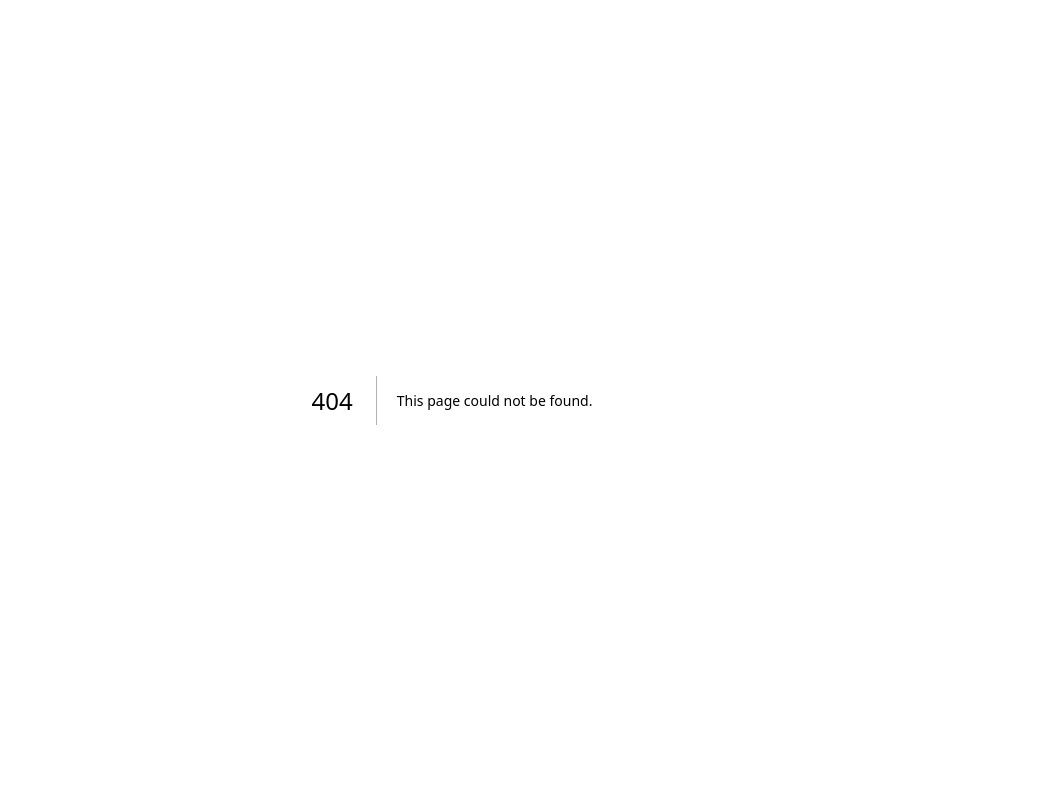
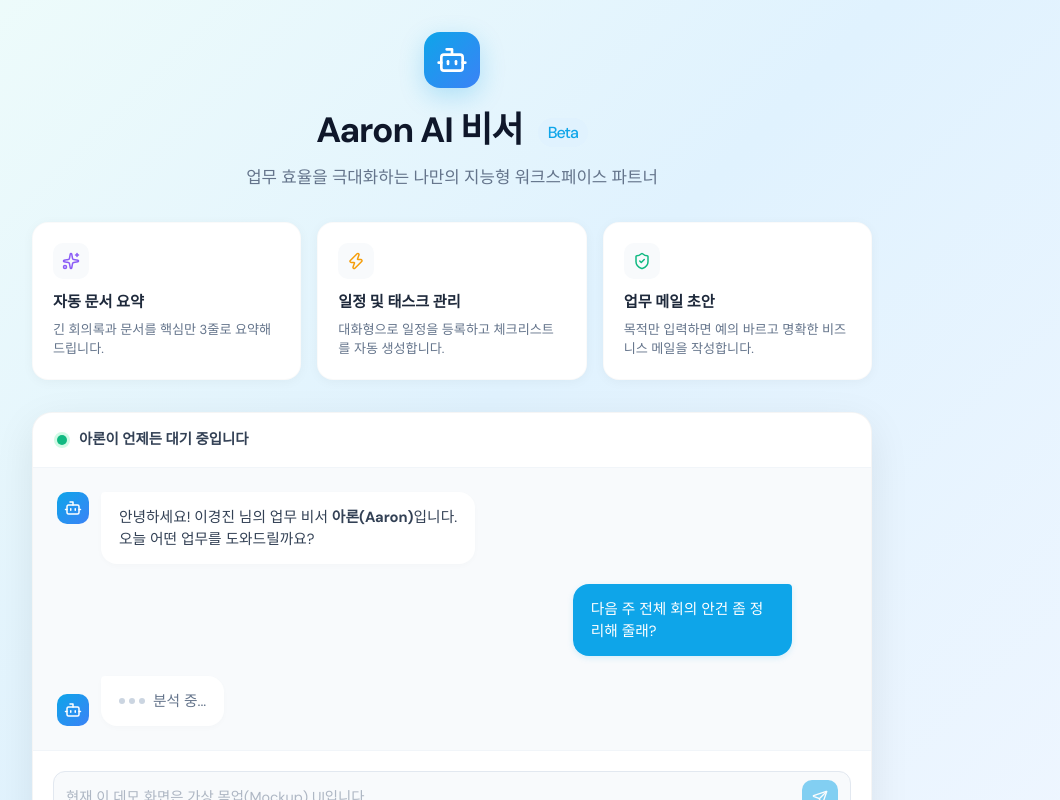
Before and after one commit to vip7612-maker/lee-work-portal, a Next.js app: page /aaron-ai in a window 1280 px wide. Before the commit this address had no page. Shown: the whole page, without its empty margins (188-1248 px from the left). Built offline with nearby package versions, Linux system fonts and the light colour scheme.

Commit message:
feat: 아론 AI 비서 가상 프로젝트(Mockup) 메뉴 및 페이지 추가

```diff
--- /dev/null
+++ b/src/app/aaron-ai/page.tsx
@@ -0,0 +1,123 @@
+"use client";
+import { Send, Bot, Sparkles, Zap, ShieldCheck } from "lucide-react";
+
+export default function AaronAI() {
+  return (
+    <div style={{
+      minHeight: "100vh",
+      background: "linear-gradient(135deg, #f0fdfa 0%, #e0f2fe 50%, #eff6ff 100%)",
+      padding: "32px",
+      fontFamily: "'DM Sans', system-ui, sans-serif",
+      display: "flex",
+      flexDirection: "column",
+      alignItems: "center"
+    }}>
+      <div style={{ maxWidth: 840, width: "100%", flex: 1, display: "flex", flexDirection: "column" }}>
+
+        {/* Header */}
+        <div style={{ textAlign: "center", marginBottom: 32 }}>
+          <div style={{
+            display: "inline-flex", alignItems: "center", justifyContent: "center",
+            width: 56, height: 56, borderRadius: 16,
+            background: "linear-gradient(135deg, #0ea5e9, #3b82f6)",
+            color: "white", marginBottom: 16,
+            boxShadow: "0 8px 24px rgba(14, 165, 233, 0.25)"
+          }}>
+            <Bot size={32}/>
+          </div>
+          <h1 style={{ fontSize: "2.2rem", fontWeight: 700, color: "#0f172a", letterSpacing: "-0.03em", marginBottom: 8 }}>
+            Aaron AI 비서 <span style={{ fontSize: "1rem", fontWeight: 500, color: "#0ea5e9", background: "#e0f2fe", padding: "4px 10px", borderRadius: 20, verticalAlign: "middle", marginLeft: 8 }}>Beta</span>
+          </h1>
+          <p style={{ color: "#64748b", fontSize: "1.05rem", fontWeight: 500 }}>
+            업무 효율을 극대화하는 나만의 지능형 워크스페이스 파트너
+          </p>
+        </div>
+
+        {/* Feature Cards */}
+        <div style={{ display: "flex", gap: 16, marginBottom: 32 }}>
+          {[
+            { icon: <Sparkles size={18} color="#8b5cf6"/>, title: "자동 문서 요약", desc: "긴 회의록과 문서를 핵심만 3줄로 요약해 드립니다." },
+            { icon: <Zap size={18} color="#f59e0b"/>, title: "일정 및 태스크 관리", desc: "대화형으로 일정을 등록하고 체크리스트를 자동 생성합니다." },
+            { icon: <ShieldCheck size={18} color="#10b981"/>, title: "업무 메일 초안", desc: "목적만 입력하면 예의 바르고 명확한 비즈니스 메일을 작성합니다." }
+          ].map((feat, i) => (
+            <div key={i} style={{
+              flex: 1, background: "white", padding: 20, borderRadius: 16,
+              boxShadow: "0 2px 12px rgba(0,0,0,0.04)",
+              border: "1px solid rgba(0,0,0,0.02)"
+            }}>
+              <div style={{ width: 36, height: 36, borderRadius: 10, background: "#f8fafc", display: "flex", alignItems: "center", justifyContent: "center", marginBottom: 12 }}>
+                {feat.icon}
+              </div>
+              <h3 style={{ fontSize: "0.95rem", fontWeight: 700, color: "#1e293b", marginBottom: 6 }}>{feat.title}</h3>
+              <p style={{ fontSize: "0.82rem", color: "#64748b", lineHeight: 1.5 }}>{feat.desc}</p>
+            </div>
+          ))}
+        </div>
+
+        {/* Chat Interface Mockup */}
+        <div style={{
+          flex: 1, background: "white", borderRadius: 20,
+          boxShadow: "0 12px 40px rgba(0,0,0,0.08)",
+          display: "flex", flexDirection: "column", overflow: "hidden",
+          border: "1px solid rgba(0,0,0,0.04)"
+        }}>
+          {/* Chat header */}
+          <div style={{
+            padding: "16px 24px", borderBottom: "1px solid #f1f5f9",
+            display: "flex", alignItems: "center", gap: 12
+          }}>
+            <div style={{ width: 10, height: 10, borderRadius: "50%", background: "#10b981", boxShadow: "0 0 0 3px #d1fae5" }} />
+            <span style={{ fontSize: "0.9rem", fontWeight: 600, color: "#334155" }}>아론이 언제든 대기 중입니다</span>
+          </div>
+
+          {/* Chat Body */}
+          <div style={{ flex: 1, padding: 24, display: "flex", flexDirection: "column", gap: 20, background: "#f8fafc" }}>
+            <div style={{ display: "flex", gap: 12 }}>
+              <div style={{ width: 32, height: 32, borderRadius: 10, background: "linear-gradient(135deg, #0ea5e9, #3b82f6)", flexShrink: 0, display: "flex", alignItems: "center", justifyContent: "center" }}>
+                <Bot size={18} color="white"/>
+              </div>
+              <div style={{ background: "white", padding: "14px 18px", borderRadius: "4px 16px 16px 16px", boxShadow: "0 2px 6px rgba(0,0,0,0.02)", fontSize: "0.92rem", color: "#334155", lineHeight: 1.5, maxWidth: "80%" }}>
+                안녕하세요! 이경진 님의 업무 비서 <b>아론(Aaron)</b>입니다. <br/>
+                오늘 어떤 업무를 도와드릴까요?
+              </div>
+            </div>
+
+            <div style={{ display: "flex", gap: 12, alignSelf: "flex-end" }}>
+              <div style={{ background: "#0ea5e9", padding: "14px 18px", borderRadius: "16px 4px 16px 16px", boxShadow: "0 2px 6px rgba(14,165,233,0.15)", fontSize: "0.92rem", color: "white", lineHeight: 1.5, maxWidth: "80%" }}>
+                다음 주 전체 회의 안건 좀 정리해 줄래?
+              </div>
+            </div>
+
+            <div style={{ display: "flex", gap: 12 }}>
+              <div style={{ width: 32, height: 32, borderRadius: 10, background: "linear-gradient(135deg, #0ea5e9, #3b82f6)", flexShrink: 0, display: "flex", alignItems: "center", justifyContent: "center", alignSelf: "flex-end" }}>
+                <Bot size={18} color="white"/>
+              </div>
+              <div style={{ display:"flex", alignItems:"center", gap:8, background: "white", padding: "14px 18px", borderRadius: "4px 16px 16px 16px", boxShadow: "0 2px 6px rgba(0,0,0,0.02)", fontSize: "0.92rem", color: "#64748b" }}>
+                <div style={{ display:"flex", gap:4 }}>
+                  <span style={{ width:6, height:6, borderRadius:"50%", background:"#cbd5e1" }}></span>
+                  <span style={{ width:6, height:6, borderRadius:"50%", background:"#cbd5e1" }}></span>
+                  <span style={{ width:6, height:6, borderRadius:"50%", background:"#cbd5e1" }}></span>
+                </div>
+                분석 중...
+              </div>
+            </div>
+          </div>
+
+          {/* Chat Input */}
+          <div style={{ padding: 20, background: "white", borderTop: "1px solid #f1f5f9" }}>
+            <div style={{ display: "flex", gap: 12, background: "#f8fafc", border: "1px solid #e2e8f0", borderRadius: 12, padding: "8px 12px", alignItems: "center" }}>
+              <input
+                disabled
+                placeholder="현재 이 데모 화면은 가상 목업(Mockup) UI입니다..."
+                style={{ flex: 1, background: "transparent", border: "none", outline: "none", fontSize: "0.9rem", color: "#64748b" }}
+              />
+              <button disabled style={{ background: "#0ea5e9", color: "white", border: "none", width: 36, height: 36, borderRadius: 10, display: "flex", alignItems: "center", justifyContent: "center", opacity: 0.5 }}>
+                <Send size={16} />
+              </button>
+            </div>
+          </div>
+        </div>
+      </div>
+    </div>
+  );
+}
--- a/src/app/globals.css
+++ b/src/app/globals.css
@@ -142,6 +142,13 @@ html, body { margin:0; padding:0; height:100vh; overflow:hidden;
   border-radius: 6px !important; margin-bottom: 0 !important;
 }
 .sb__appstore:hover { opacity: .9; color: white !important; }
+
+.sb__aaronai {
+  background: linear-gradient(135deg, #0EA5E9, #3B82F6) !important;
+  color: white !important;
+  border-radius: 6px !important; margin-bottom: 6px !important;
+}
+.sb__aaronai:hover { opacity: .9; color: white !important; }
 
 /* ── Col 2 : Viewport ── */
 .vp {
--- a/src/app/page.tsx
+++ b/src/app/page.tsx
@@ -10,6 +10,7 @@ import {
 } from "lucide-react";
 import Dashboard from "./dashboard/page";
 import AppStorePage from "./app-store/page";
+import AaronAIPage from "./aaron-ai/page";
 
 /* ── Types ── */
 type Tab = {
@@ -24,6 +25,7 @@ type VpTab     = { id: string; project_id: string; name: string; url: string; so
 const COLORS = ["#ea4335","#34a853","#fbbc04","#4285f4","#ff6d01","#673ab7","#00bcd4","#8bc34a"];
 const DASHBOARD_ID = "__dashboard__";
 const APPSTORE_ID = "__appstore__";
+const AARON_AI_ID = "__aaron_ai__";
 
 const seed: Tab[] = [
   { id:"p1", label:"Gmail",      url:"mail.google.com",    pinned:true, memo:"", color:"#ea4335" },
@@ -270,13 +272,14 @@ export default function Portal() {
 
   const isDashboard = activeId === DASHBOARD_ID;
   const isAppStore = activeId === APPSTORE_ID;
+  const isAaronAi = activeId === AARON_AI_ID;
   const currentVpUrl = (() => {
-    if (isDashboard || isAppStore) return '';
+    if (isDashboard || isAppStore || isAaronAi) return '';
     if (activeVpTabId) { const vt = vpTabs.find(t => t.id === activeVpTabId); if (vt) return vt.url; }
     return active?.url || '';
   })();
 
-  if (!active && !isDashboard && !isAppStore) return <div className="login-screen"><p style={{ color:"var(--ink-3)" }}>프로젝트를 불러오는 중...</p></div>;
+  if (!active && !isDashboard && !isAppStore && !isAaronAi) return <div className="login-screen"><p style={{ color:"var(--ink-3)" }}>프로젝트를 불러오는 중...</p></div>;
 
   return (
     <div className={`shell ${panelOpen ? "panel-open" : "panel-closed"} ${sbOpen ? '' : 'sb-closed'}`} style={{ "--sb": `${sbWidth}px` } as React.CSSProperties}>
@@ -333,6 +336,9 @@ export default function Portal() {
 
         <div style={{ flex:1 }} />
 
+        <button className="sb__new sb__aaronai" onClick={() => {
+          setActiveId(AARON_AI_ID); setActiveVpTabId(null);
+        }}>🤖 아론 AI비서</button>
         <button className="sb__new sb__appstore" onClick={() => {
           setActiveId(APPSTORE_ID); setActiveVpTabId(null);
         }}>🚀 App Store</button>
@@ -419,7 +425,7 @@ export default function Portal() {
             </button>
             <button className={`vp__tab ${!activeVpTabId ? 'is-active' : ''}`}
               onClick={() => setActiveVpTabId(null)}>
-              {isDashboard ? '📊 대시보드' : isAppStore ? '🚀 App Store' : active?.label}
+              {isDashboard ? '📊 대시보드' : isAppStore ? '🚀 App Store' : isAaronAi ? '🤖 아론 AI비서' : active?.label}
             </button>
             {vpTabs.map(vt => (
               <button key={vt.id} className={`vp__tab ${activeVpTabId===vt.id ? 'is-active' : ''}`}
@@ -459,7 +465,7 @@ export default function Portal() {
 
         {/* Iframe (area 2) */}
         <div className="vp__body">
-          {(isDashboard || isAppStore) && !activeVpTabId ? (isDashboard ? <Dashboard /> : <AppStorePage />) : (() => {
+          {(isDashboard || isAppStore || isAaronAi) && !activeVpTabId ? (isDashboard ? <Dashboard /> : isAppStore ? <AppStorePage /> : <AaronAIPage />) : (() => {
             const url = currentVpUrl?.replace(/\s+/g, '');
             if (!url) return (<div style={{ padding:"60px 40px", color:"var(--ink-3)", textAlign:"center" }}><h2 style={{ color:"var(--ink)", marginBottom:8 }}>{active?.label || '대시보드'}</h2><p>링크를 설정하려면 우클릭 → 링크 변경</p></div>);
             let embedUrl = url.startsWith("http") ? url : `https://${url}`;
```
